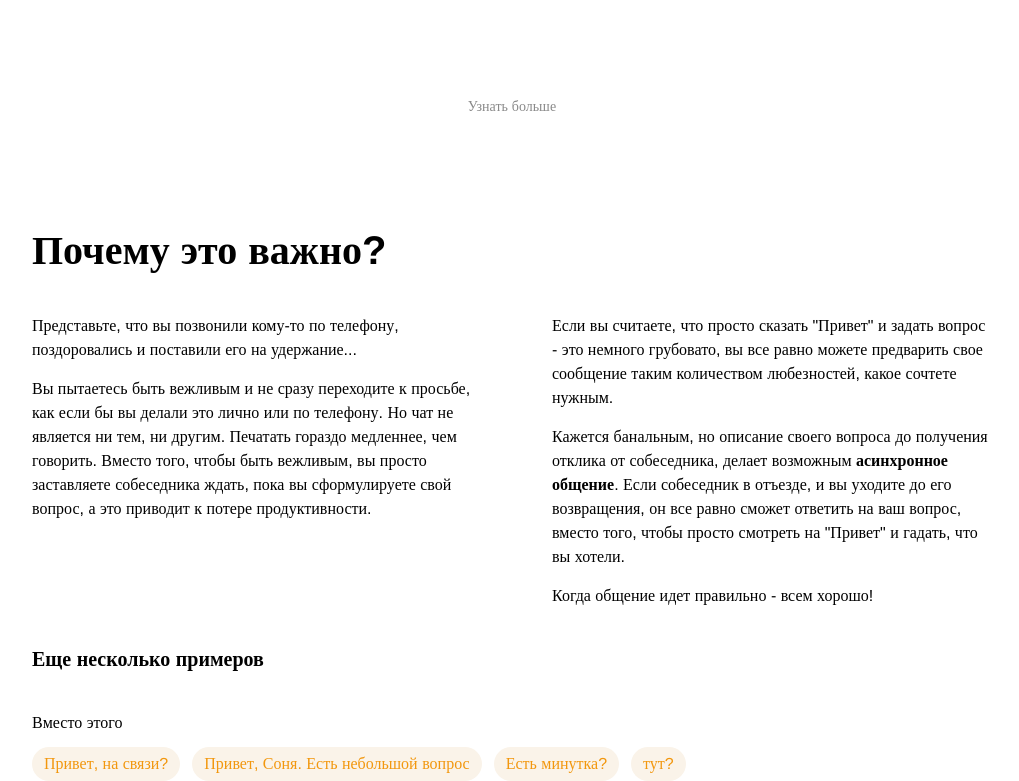
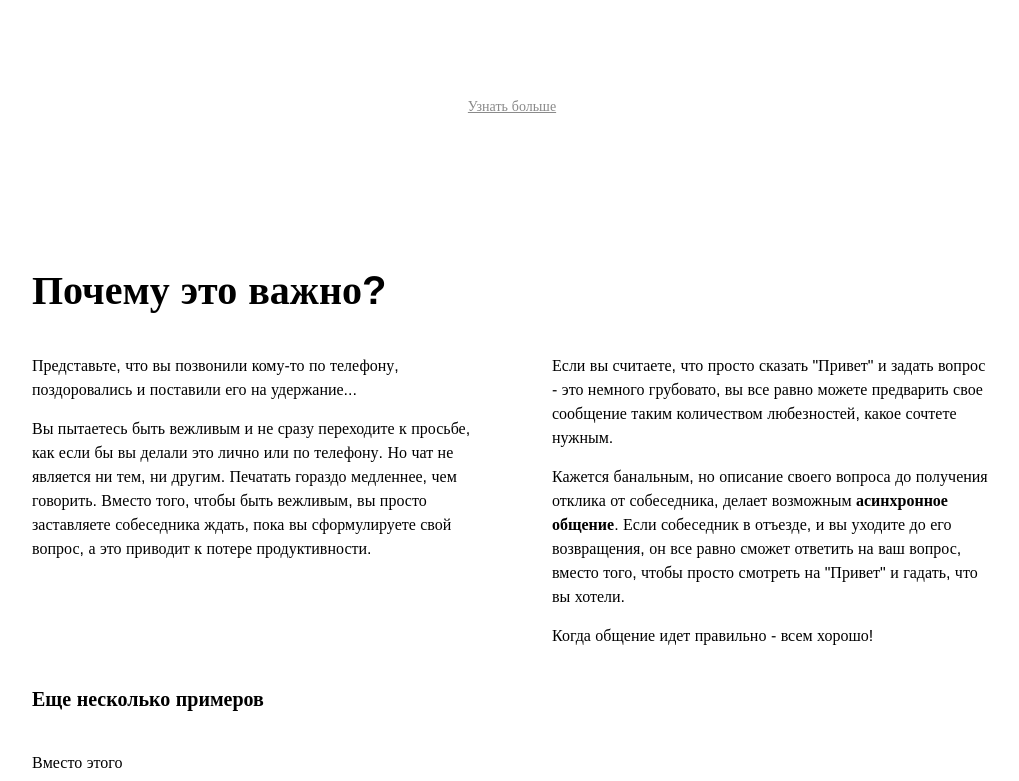
Before and after one commit to lletov/nohello-react, a React (Create React App) app: page / in a window 1280 px wide. Shown: the part 653-1434 px from the top of the page, without its empty margins (128-1147 px from the left). Built offline with nearby package versions, Linux system fonts and the light colour scheme.

Commit message:
featL find more link

```diff
--- a/src/App.css
+++ b/src/App.css
@@ -6,6 +6,7 @@
   box-sizing: border-box;
   font-family: 'Arimo';
   font-size: 16px;
+  scroll-behavior: smooth;
 
   --accent-blue: #007BFF;
   --gray: #8A8A8A;
@@ -62,6 +63,7 @@
 .content {
   margin: auto;
   max-width: 960px;
+  padding-top: 40px;
 }
 
 .header {
--- a/src/App.js
+++ b/src/App.js
@@ -14,7 +14,6 @@ function App() {
       <Reasons/>
       <MessageGenerator/>
       <Footer/>
-      <p>{cssVars.title}</p>
     </div>
   );
 }
--- a/src/components/Banner.js
+++ b/src/components/Banner.js
@@ -65,7 +65,7 @@ export const Banner = () => {
 
             </div>
         </div>
-        <h6 className='gray-text'>Узнать больше</h6>
+        <a href='#reasons'><h6 className='gray-text'>Узнать больше</h6></a>
     </div>
   )
 }
--- a/src/components/Reasons.js
+++ b/src/components/Reasons.js
@@ -3,7 +3,7 @@ import { MessageExample } from './MessageExample'
 
 export const Reasons = () => {
   return (
-    <div className='content reasons'>
+    <div className='content reasons' id='reasons'>
       <div className='reasons-title'>
         <h2>Почему это важно?</h2>
       </div>
```
